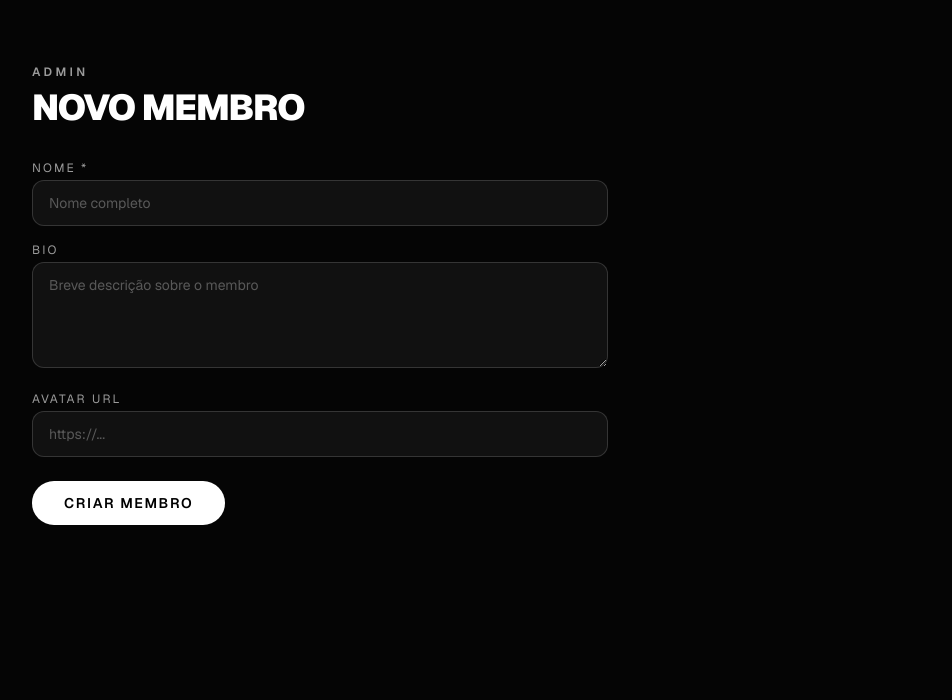
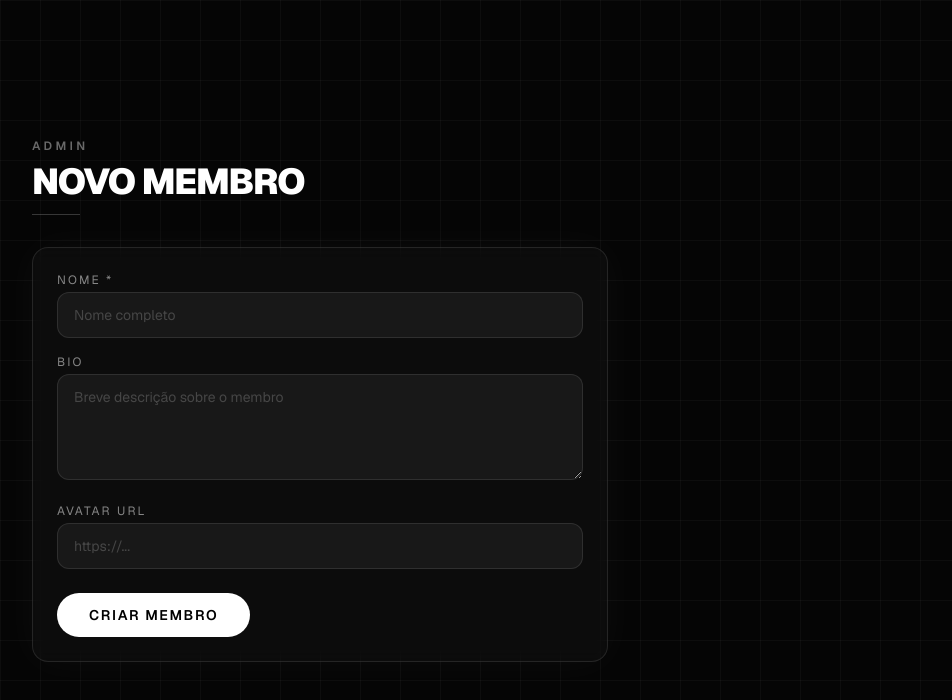
Before and after one commit to K1w1b1t/kiwibit_web, a Next.js app: page /admin/members/new in a window 1280 px wide. Shown: the top 700 px of the page, without its empty margins (320-1272 px from the left). Built offline with nearby package versions, Linux system fonts and the light colour scheme.

Commit message:
feat(admin): enhance admin member form with animations and improved layout

```diff
--- a/src/app/globals.css
+++ b/src/app/globals.css
@@ -46,6 +46,38 @@ body {
   background-size: 14px 14px;
 }
 
+/* ── form animations ───────────────────────────────────────────────────────── */
+
+@keyframes fade-up {
+  from { opacity: 0; transform: translateY(14px); }
+  to   { opacity: 1; transform: translateY(0); }
+}
+
+.animate-fade-up { animation: fade-up 0.5s ease both; }
+
+.delay-100 { animation-delay: 0.1s; }
+.delay-200 { animation-delay: 0.2s; }
+.delay-300 { animation-delay: 0.3s; }
+.delay-400 { animation-delay: 0.4s; }
+
+@keyframes card-breathe {
+  0%, 100% { box-shadow: 0 0 0 0 transparent, 0 0 40px 0 rgba(255,255,255,0.03); }
+  50%       { box-shadow: 0 0 0 1px rgba(255,255,255,0.06), 0 0 60px 4px rgba(255,255,255,0.06); }
+}
+
+.card-glow {
+  animation: card-breathe 5s ease-in-out infinite;
+}
+
+@keyframes input-focus-in {
+  from { box-shadow: 0 0 0 0 rgba(255,255,255,0); }
+  to   { box-shadow: 0 0 0 3px rgba(255,255,255,0.06), 0 0 16px 0 rgba(255,255,255,0.04); }
+}
+
+.input-glow:focus {
+  animation: input-focus-in 0.25s ease forwards;
+}
+
 .section-divider {
   height: 1px;
   background: linear-gradient(90deg, transparent, rgba(255, 255, 255, 0.2), transparent);
--- a/src/features/admin/members/ui/admin-member-form.tsx
+++ b/src/features/admin/members/ui/admin-member-form.tsx
@@ -82,28 +82,30 @@ export function AdminMemberForm() {
   const isLoading = status === 'loading';
 
   return (
-    <div className="min-h-screen bg-[#050505] px-6 py-16 text-white sm:px-10 lg:px-16">
-      <div className="mx-auto max-w-xl">
-        <div className="mb-8">
-          <p className="text-xs font-semibold uppercase tracking-[0.28em] text-white/60">Admin</p>
+    <div className="architectural-grid flex min-h-screen items-center justify-center bg-[#050505] px-6 py-16 text-white sm:px-10 lg:px-16">
+      <div className="w-full max-w-xl">
+        <div className="animate-fade-up mb-8">
+          <p className="text-xs font-semibold uppercase tracking-[0.28em] text-white/40">Admin</p>
           <h1 className="mt-2 text-4xl font-black uppercase tracking-[-0.03em]">Novo Membro</h1>
+          <div className="mt-3 h-px w-12 bg-white/20" />
         </div>
 
+        <div className="card-glow animate-fade-up delay-100 rounded-2xl border border-white/10 bg-white/[0.03] p-6 backdrop-blur-sm">
           {status === 'success' && (
-          <div className="mb-6 rounded-2xl border border-green-400/40 bg-green-500/10 p-4 text-sm text-green-100">
+            <div className="mb-5 rounded-xl border border-green-400/30 bg-green-500/10 p-3 text-sm text-green-100">
               {message}
             </div>
           )}
 
           {status === 'error' && (
-          <div className="mb-6 rounded-2xl border border-red-400/40 bg-red-500/10 p-4 text-sm text-red-100">
+            <div className="mb-5 rounded-xl border border-red-400/30 bg-red-500/10 p-3 text-sm text-red-100">
               {message}
             </div>
           )}
 
           <form onSubmit={(e) => { void handleSubmit(e); }} className="space-y-4">
-          <div>
-            <label className="mb-1 block text-xs uppercase tracking-[0.18em] text-white/60">
+            <div className="animate-fade-up delay-200">
+              <label className="mb-1 block text-xs uppercase tracking-[0.18em] text-white/50">
                 Nome <span aria-hidden="true">*</span>
               </label>
               <input
@@ -111,12 +113,12 @@ export function AdminMemberForm() {
                 onChange={(e) => setForm({ ...form, name: e.target.value })}
                 disabled={isLoading}
                 placeholder="Nome completo"
-              className="w-full rounded-xl border border-white/15 bg-white/5 px-4 py-3 text-sm text-white placeholder:text-white/30 focus:outline-none focus:ring-1 focus:ring-white/30 disabled:opacity-50"
+                className="input-glow w-full rounded-xl border border-white/10 bg-white/5 px-4 py-3 text-sm text-white placeholder:text-white/20 transition-colors duration-200 focus:border-white/25 focus:outline-none disabled:opacity-50"
               />
             </div>
 
-          <div>
-            <label className="mb-1 block text-xs uppercase tracking-[0.18em] text-white/60">
+            <div className="animate-fade-up delay-300">
+              <label className="mb-1 block text-xs uppercase tracking-[0.18em] text-white/50">
                 Bio
               </label>
               <textarea
@@ -125,12 +127,12 @@ export function AdminMemberForm() {
                 disabled={isLoading}
                 rows={4}
                 placeholder="Breve descrição sobre o membro"
-              className="w-full rounded-xl border border-white/15 bg-white/5 px-4 py-3 text-sm text-white placeholder:text-white/30 focus:outline-none focus:ring-1 focus:ring-white/30 disabled:opacity-50"
+                className="input-glow w-full rounded-xl border border-white/10 bg-white/5 px-4 py-3 text-sm text-white placeholder:text-white/20 transition-colors duration-200 focus:border-white/25 focus:outline-none disabled:opacity-50"
               />
             </div>
 
-          <div>
-            <label className="mb-1 block text-xs uppercase tracking-[0.18em] text-white/60">
+            <div className="animate-fade-up delay-400">
+              <label className="mb-1 block text-xs uppercase tracking-[0.18em] text-white/50">
                 Avatar URL
               </label>
               <input
@@ -138,11 +140,11 @@ export function AdminMemberForm() {
                 onChange={(e) => setForm({ ...form, avatarUrl: e.target.value })}
                 disabled={isLoading}
                 placeholder="https://..."
-              className="w-full rounded-xl border border-white/15 bg-white/5 px-4 py-3 text-sm text-white placeholder:text-white/30 focus:outline-none focus:ring-1 focus:ring-white/30 disabled:opacity-50"
+                className="input-glow w-full rounded-xl border border-white/10 bg-white/5 px-4 py-3 text-sm text-white placeholder:text-white/20 transition-colors duration-200 focus:border-white/25 focus:outline-none disabled:opacity-50"
               />
             </div>
 
-          <div className="pt-2">
+            <div className="animate-fade-up delay-400 pt-2">
               <button
                 type="submit"
                 disabled={isLoading}
@@ -154,5 +156,6 @@ export function AdminMemberForm() {
           </form>
         </div>
       </div>
+    </div>
   );
 }
```
Also changed, not shown: 1 other file (tests, documents, lock files or other folders). Lines whose indentation alone changed are shown as unchanged.
